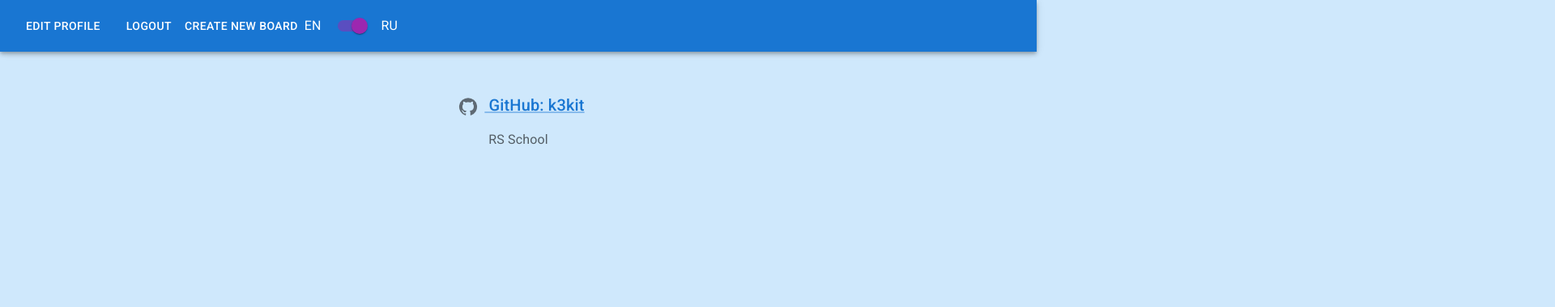
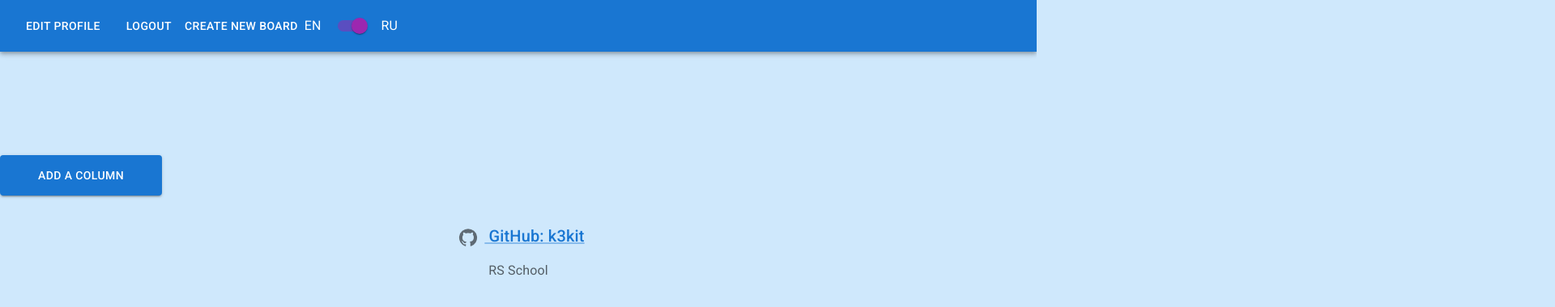
Before and after one commit to k3kit/project-management-app, a React (Create React App) app in the folder my-app/: page /board in a window 1280 px wide. Shown: the top 380 px of the page at 81% size, 1920 px wide, since content can reach past the window. Built offline with nearby package versions, Linux system fonts and the light colour scheme; sample sign-in values are in the browser's storage.

Commit message:
feat: add btn create colums

```diff
--- a/my-app/src/pages/board-page/boardItem.tsx
+++ b/my-app/src/pages/board-page/boardItem.tsx
@@ -66,24 +66,19 @@ export const BoardItem: FC<Col> = ({ id, title, order }) => {
       <Paper
         sx={{
           minHeight: 300,
-          width: 200,
           minWidth: 200,
           maxWidth: 200,
           backgroundColor: '#1A2027',
         }}
       >
         <ClickAwayListener onClickAway={handleClickAway}>
-          <Typography variant="h6" color="#FFFFFF" sx={{ padding: 0.5 }}>
+          <Typography color="#FFFFFF">
             {!titleEdit ? (
               <Box onClick={toggleTitle} sx={{ cursor: 'pointer' }} color="#FFFFFF">
                 {title}
               </Box>
             ) : (
-              <Paper
-                variant="elevation"
-                component="form"
-                sx={{ display: 'flex', height: 30, padding: 0.5 }}
-              >
+              <Paper variant="elevation" component="form" sx={{ display: 'flex', height: 30 }}>
                 <IconButton color="primary" size="small" onClick={handeleClickSub}>
                   <CheckIcon />
                 </IconButton>
--- a/my-app/src/pages/board-page/boardPage.tsx
+++ b/my-app/src/pages/board-page/boardPage.tsx
@@ -23,20 +23,15 @@ const BoardPage = () => {
   return (
     <>
       <Header />
-      <Box width={2200} padding={2}>
-        <Grid
-          container
-          spacing={{ xs: 2 }}
-          sx={{
-            gridAutoFlow: 'column',
-            gridTemplateColumns: 'repeat(auto-fill,minmax(160px,1fr)) !important',
-            gridAutoColumns: 'minmax(160px, 1fr)',
-          }}
-        >
+      <Box padding={2}>
+        <Grid container spacing={{ xs: 2 }}>
           {columns &&
             columns.map((column: Col) => (
               <BoardItem key={column.id} id={column.id} title={column.title} order={column.order} />
             ))}
+          <Button variant="contained" sx={{ height: 50, width: 200, marginTop: 16 }}>
+            add a column
+          </Button>
         </Grid>
       </Box>
     </>
```
